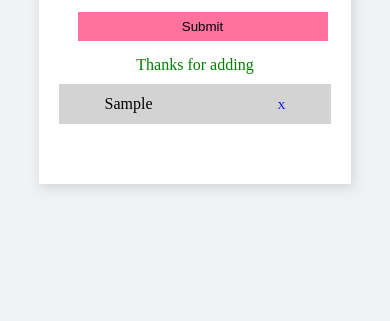
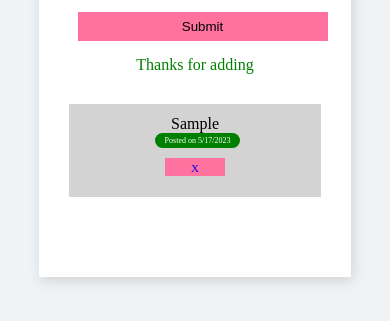
Before and after one commit to AbdullahJaffrey/TodosApp, a plain HTML site: page index.html in a window 390 px wide. Both pictures are taken after typing "Sample" into the empty fields and a click on the button "Submit". Shown: the part 173-494 px from the top of the page. Drawn offline with Linux system fonts and the light colour scheme.

Commit message:
TodosApp

```diff
--- a/script.js
+++ b/script.js
@@ -5,7 +5,7 @@ function Operation_todos(){
     let data = document.getElementById('input-todos').value;
     if (data === ''){
         document.getElementById('Message').innerText = 'Kindly, Enter some value!';
-        document.getElementById('Message').style.color = 'red';
+        document.getElementById('Message').style.color = '#ff719f';
     }
     else{
         document.getElementById('Message').innerText = 'Thanks for adding';
@@ -18,6 +18,14 @@ function Operation_todos(){
         a.textContent='X'
         a.href='javascript:void(0)';
         a.className='remove';
+        // li.appendChild(a);
+
+        const date = new Date()
+        let now_date = date.toLocaleDateString();
+        let b = document.createElement('a');
+        b.className = 'date';
+        b.textContent = `Posted on ${now_date}`
+        li.appendChild(b);
         li.appendChild(a);
 
         let pos = box.firstElementChild;
--- a/style.css
+++ b/style.css
@@ -53,7 +53,7 @@ li {
     border: 1px solid transparent;
     padding: 10px;
     background: lightgray;
-    margin: 10px 20px;
+    margin: 10px 0px;
     list-style: none;
 }
 
@@ -63,12 +63,36 @@ a.remove {
     margin-left: 50%;
 }
 
+a.date {
+    font-size: 12px;
+    margin-left: 10px;
+    color: white;
+    background: green;
+    border-radius: 25px;
+    padding: 5px 10px;
+}
+
+
 @media only screen and (max-width: 1181px) {
 
     input#submit-todos {
         width: 350px;
         margin: 0px 0px 15px 15px;
         background: #ff719f;
+    }
+
+    li {
+        width: -webkit-fill-available;
+        margin: 30px;
+    }
+
+    a.date {
+        font-size: 8px;
+        margin-left: 5px;
+        color: white;
+        background: green;
+        border-radius: 25px;
+        padding: 3px 10px;
     }
   }
 
@@ -86,6 +110,20 @@ a.remove {
         margin: 10% 20%;
     }
 
+    li {
+        display: flex;
+        justify-content: space-evenly;
+        flex-direction: column;
+        align-items: center;
+    }
+
+    a.remove {
+        margin-left: 0%;
+        background: #ff719f;
+        width: 26%;
+        margin: 10px;
+    }
+
   }
 
 
@@ -96,6 +134,7 @@ a.remove {
         margin: 10% 10%;
 
     }
+
 }
 
   @media only screen and (max-width: 370px) {
```
